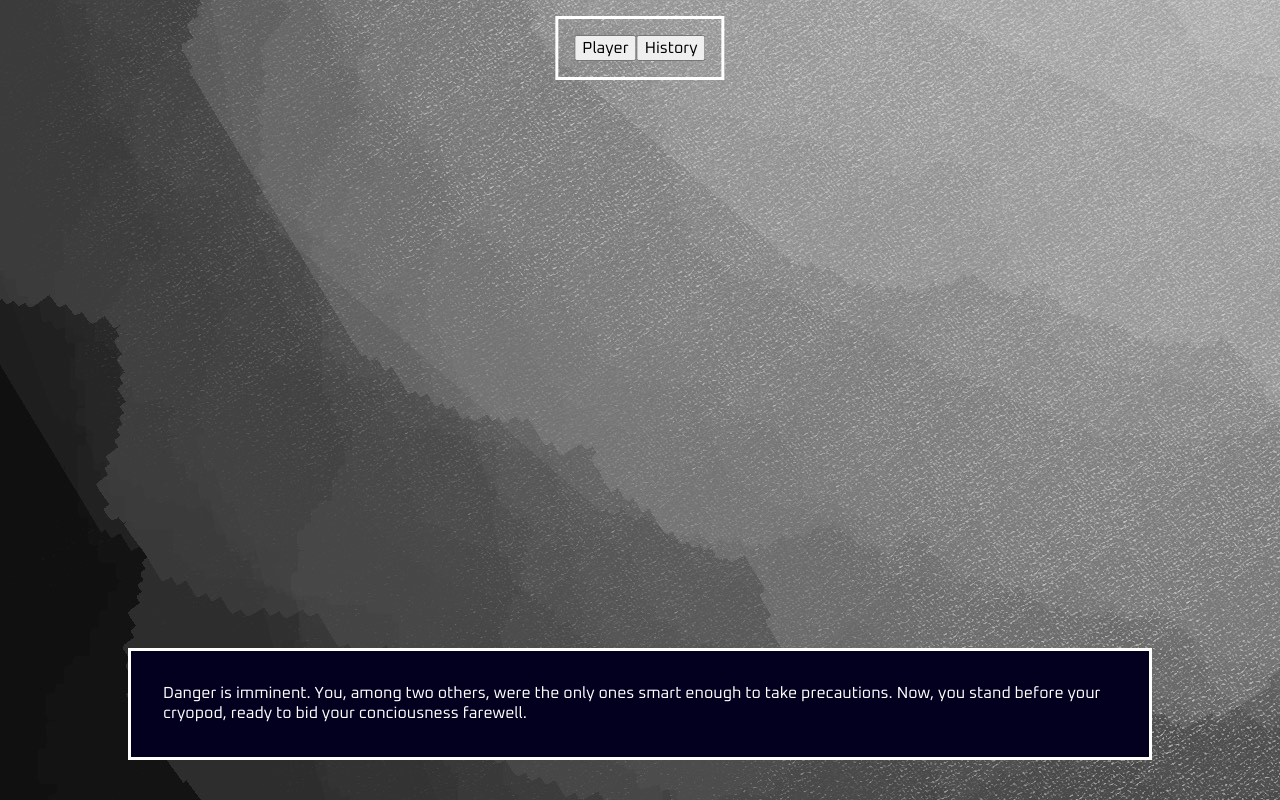
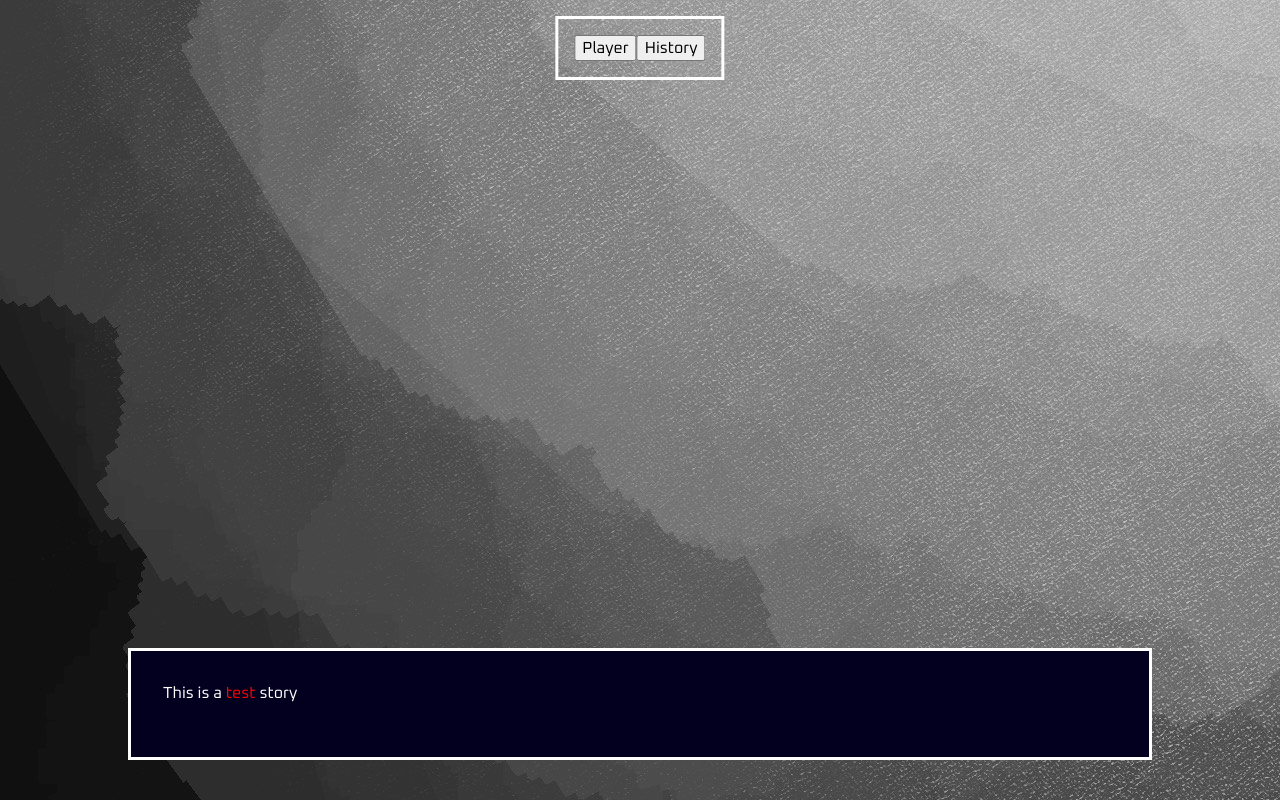
Before and after one commit to CartWebApp/project-adventure-batfish-studios, a plain HTML site: page index.html in a window 1280 px wide. Drawn offline with Linux system fonts and the light colour scheme; a web font is replaced by a local one.

Commit message:
Reworked rooms
- added room actions (like choice action, but happens automatically)
- choices are not repeatable by default
- made it simpler to add rooms and choices
- can add background directly to a room
- story, choices, and actions can be added with more control in placement; instead of a room just being [story][story][choice], you can do [story][choice][story] instead.

```diff
--- a/script.js
+++ b/script.js
@@ -10,7 +10,7 @@ let textCancelled = false;
 let game;
 let currentEnding = 'unset';
 let endings = {}; // holds the possible ending names and text
-let startingRoom = 'b-start';
+let startingRoom = 'Example Room'; // [ 'Example Room' ][ 'b-start' ]
 
 // Limits a number to be between a min and a max
 function clamp(num, min, max) {
@@ -165,6 +165,8 @@ class Game {
         player = new Player();
         currentRoom = startingRoom;
         isGameLoop = true;
+        choicesMade = [];
+        clearDialogueText();
         gameLoop();
     }
 
@@ -195,16 +197,23 @@ class textObject {
         this.waits = waits ?? false;
         this.waitDelay = waitDelay ?? 0
         this.options = options ?? {};
-        transferProperties(this.options, this)
+        transferProperties(this.options, this);
     }
 }
 
 class Choice extends textObject {
-    constructor(text, options={}, hidden=false, speed=4, variance=1, animation='default', skippable=true) {
+    constructor(text, options={}, repeatable=false, speed=4, variance=1, animation='default', skippable=true, room=undefined, id='') {
         super(text, options, speed, variance, animation, skippable, true, 0);
-        this.hidden = hidden;
+        this.hidden = false;
+        this.repeatable = repeatable;
+        this.room = room;
+        this.id = id;
         this.actions = [];
         this.requirements = [];
+        transferProperties(this.options, this);
+        if (!this.repeatable && this.room) {
+            this.addRequirement({mode: 'show', type: 'madeChoice', inverse: true, parameters: [this.id]})
+        }
     }
 
     addAction(options, type, parameters) {
@@ -228,16 +237,33 @@ class Choice extends textObject {
 }
 
 class Room {
-    constructor(name) {
+    constructor(name, bg) {
         this.name = name;
+        this.bg = bg;
         this.choices = [];
         this.storyParts = []; // gets displayed when entering a room
+        this.actions = [];
+        this.queuelist = []; // holds the order that everything in the room should happen
+        if (this.bg) { this.addAction({type: 'changeBG', parameters: [this.bg]}) }
     }
 
     // adds a choice to the room
     addChoice(choice) {
         this.choices.push(choice);
-        choice.id = this.getChoiceId(this.choices.length)
+        const lastInQueue = this.queuelist[this.queuelist.length - 1]
+        if (lastInQueue && lastInQueue.type === 'choicelist') {
+            lastInQueue.value.push(choice)
+        } else {
+            this.queuelist.push({type: 'choicelist', value: [choice]});
+        }
+    }
+
+    // creates a choice
+    createChoice(text, options, repeatable, speed, variance, animation, skippable) {
+        const id = this.getChoiceId(this.choices.length + 1);
+        const choice = new Choice(text, options, repeatable, speed, variance, animation, skippable, this, id);
+        this.addChoice(choice);
+        return choice;
     }
 
     // returns the id of a choice given the choice number
@@ -247,17 +273,41 @@ class Room {
 
     // adds a story line to the room
     addStory(text, options, speed=20, variance=5, animation='default', waits=true, waitDelay=0, skippable=true) {
-        this.storyParts.push(new textObject(text, options, speed, variance, animation, skippable, waits, waitDelay));
+        let storyObject = new textObject(text, options, speed, variance, animation, skippable, waits, waitDelay);
+        this.storyParts.push(storyObject);
+        this.queuelist.push({type: 'story', value: storyObject});
+
+    }
+
+    // adds an action for a room
+    addAction(options, type, parameters) {
+        type = options.type ?? type;
+        parameters = options.parameters ?? parameters ?? [];
+        const action = {type, parameters};
+        this.actions.push(action);
+
+        const lastInQueue = this.queuelist[this.queuelist.length - 1]
+        if (lastInQueue && lastInQueue.type === 'actionlist') {
+            lastInQueue.value.push(action)
+        } else {
+            this.queuelist.push({type: 'actionlist', value: [action]});
+        }
     }
 }
 
 class Ending extends Room {
-    constructor(name) {
-        super(name);
-        let choice = new Choice('restart');
+    constructor(name, bg) {
+        super(name, bg);
+        let choice = this.createChoice('Restart');
         choice.addAction({type: 'restart'})
-        this.addChoice(choice);
     }
+}
+
+// creates a room and adds it to rooms
+function createRoom(name, bg) {
+    const newRoom = new Room(name, bg);
+    rooms[newRoom.name] = newRoom;
+    return newRoom;
 }
 
 // parses text for identifiers, returning clean text and a dictionary of location + identifier values
@@ -428,6 +478,17 @@ async function showStory(story) {
     }
 }
 
+// returns the choices that are displayed
+function getShownChoices(choices) {
+    let shownChoices = []
+    for (const choice of choices) {
+        if (!choice.hidden && checkRequirements(choice, 'show').metRequirements) {
+            shownChoices.push(choice);
+        }
+    }
+    return shownChoices;
+}
+
 // diplays each choice to the dialogue box
 async function showChoices(choices) {
     const dialogueBox = document.getElementById('dialogue-box');
@@ -505,6 +566,19 @@ function attemptAction(action) {
     }
 }
 
+// tries to run a list of actions or an action
+function attemptActionsWithText(actions) {
+    if (Object.prototype.toString.call(actions) != '[object Array]') actions = [actions];
+    for (const action of actions) {
+        let actionResult = attemptAction(action);
+        if (actionResult && actionResult?.messages) {
+            for (const message of actionResult.messages) {
+                typeText(message, document.getElementById('action-output'));
+            }
+        }
+    }
+}
+
 // loops until a choice is selected that has all requirements met
 async function tryChoices(choiceContainer) {
     let selectedChoice;
@@ -525,24 +599,28 @@ async function tryChoices(choiceContainer) {
 // repeats every room
 async function gameLoop() {
     currentRoom = rooms[startingRoom];
+    const choiceContainer = document.getElementById('choices');
     while (isGameLoop) {
         let thisRoom = currentRoom;
-        clearDialogueText();
-        await showStory(currentRoom.storyParts);
-        while (isGameLoop && thisRoom === currentRoom) {
-            showChoices(currentRoom.choices);
-            const choiceContainer = document.getElementById('choices');
-            let selectedChoice = await tryChoices(choiceContainer);
-            choicesMade.push(selectedChoice);
-            clearDialogueText();
-            for (const action of selectedChoice.actions) {
-                let actionResult = attemptAction(action);
-                if (actionResult && actionResult?.messages) {
-                    for (const message of actionResult.messages) {
-                        typeText(message, document.getElementById('action-output'));
-                    }
+        for (const item of currentRoom.queuelist) {
+            if (item.type === 'story') {
+                clearText(document.getElementById('story'));
+                await showStory([item.value]);
+                clearText(document.getElementById('action-output'));
+            } else if (item.type === 'choicelist') {
+                while (isGameLoop && getShownChoices(item.value).length > 0 && thisRoom === currentRoom) {
+                    showChoices(item.value);
+                    let selectedChoice = await tryChoices(choiceContainer);
+                    choicesMade.push(selectedChoice);
+                    clearText(document.getElementById('action-output'))
+                    clearText(document.getElementById('choices'))
+                    attemptActionsWithText(selectedChoice.actions);
                 }
+            } else if (item.type === 'actionlist') {
+                attemptActionsWithText(item.value);
             }
+
+            if (thisRoom != currentRoom || !isGameLoop) { break }
         }
     }
 }
@@ -570,68 +648,71 @@ function generateAllRooms() {
 
 // generates the example rooms
 function generateExampleRooms() {
-    let room = new Room('Example Room');
 
     // add styles to text by doing [identifier: + any valid css color + ]
     // to reset that style, just do [identifier:]. to reset all styles, do [:]
     // EX: [c:red] = [c:#ff0000] = [c:rgb(255,0,0)]
     // EX: [fi:blur(1px)] gives the text the filter: blur(1px) style
     // current identifiers: [c: color][ff: fontFamily][fs: fontSize][rt: rotate][ts: textShadow][an: animation][fi: filter]
+
+    let room = createRoom('Example Room', 'neutralBG.jpeg');
     room.addStory(`This is a [an:text-blur 1s ease][c:red]test[c:] story`);
     room.addStory(`This is a [an:text-glow 1s ease infinite alternate][c:red]test[c:] [fi:blur(1px)]story[fi:] [c:#00ff00][ff:'Doto'][fs:24px]continued[:]!`, {speed: 100, variance: 33, animation: 'impact'});
     room.addStory(`[ts:2px 2px 2px white][c:#c5c5c5]Lorem [rt:90deg]ipsum dolor sit amet, consectetur adipiscing elit, sed do eiusmod tempor incididunt ut labore et [rt:180deg]dolore magna aliqua. Ut enim ad minim veniam, quis nostrud exercitation ullamco laboris nisi ut aliquip ex ea commodo consequat. Duis aute irure [rt:270deg]dolor in reprehenderit in voluptate velit esse cillum dolore eu fugiat nulla pariatur. Excepteur sint occaecat cupidatat non proident, sunt in culpa qui [rt:]officia deserunt mollit anim id est laborum.`, {speed: 10, variance: 3, animation: 'funky'});
+    let choice1 = room.createChoice('Pick up item');
+    choice1.addAction({type: 'getItems', parameters: [['Example Item']]});
     room.addStory(`Woah`, {speed: 500, variance: 100, animation: 'shaky'});
     room.addStory(`[c:rgb(0,255,255)]Cooleo![c:] This is a neat blur effect! I like it so much, I think I will put [c:yellow][fs:24px]more[:] text!`, {speed: 100, variance: 10, animation: 'blur'});
     room.addStory(`Or maybe try [c:rgb(136, 255, 0)]a[c:rgb(0, 255, 98)]l[c:rgb(136, 255, 0)]t[c:rgb(0, 255, 98)]e[c:rgb(136, 255, 0)]r[c:rgb(59, 107, 77)]n[c:rgb(136, 255, 0)]a[c:rgb(0, 255, 98)]t[c:rgb(136, 255, 0)]i[c:rgb(0, 255, 98)]n[c:rgb(136, 255, 0)]g[c:] text? This can do that too! Lets see how this looks like when it's long: Lorem ipsum dolor sit amet, consectetur adipiscing elit, sed do eiusmod tempor incididunt ut labore et dolore magna aliqua. Ut enim ad minim veniam, quis nostrud exercitation ullamco laboris nisi ut aliquip ex ea commodo consequat. Duis aute irure dolor in reprehenderit in voluptate velit esse cillum dolore eu fugiat nulla pariatur. Excepteur sint occaecat cupidatat non proident, sunt in culpa qui officia deserunt mollit anim id est laborum.`, {speed: 50, variance: 10, animation: 'fade-alternate'});
     room.addStory("Let's have some choices now!", {waits: false, waitDelay: 0});
-    let choice1 = new Choice('Open door');
-    choice1.addAction({type: 'changeRoom', parameters: ['Example Room 2']});
-    choice1.addAction({type: 'removeItem', parameters: ['Example Expendable Key']});
-    choice1.addRequirement({mode: 'use', type: 'hasItem', parameters: ['Example Reusable Key']});
-    choice1.addRequirement({mode: 'use', type: 'hasItem', parameters: ['Example Expendable Key']});
-    room.addChoice(choice1);
-    let choice2 = new Choice('Pick up key');
-    choice2.addAction({type: 'getItems', parameters: [['Example Reusable Key'], "yoyo, you got ye an [[c:yellow]Example Reusable Key[c:]] yo! Also, this is a [an:text-glow 1s ease infinite alternate][c:cyan]custom action message!"]});
-    choice2.addRequirement({mode: 'show', type: 'madeChoice', inverse: true, parameters: [room.getChoiceId(2)]});
-    room.addChoice(choice2);
-    let choice3 = new Choice('Pick up another key');
-    choice3.addAction({type: 'getItems', parameters: [['Example Expendable Key']]});
-    choice3.addRequirement({mode: 'show', type: 'madeChoice', parameters: [room.getChoiceId(2)]});
-    choice3.addRequirement({mode: 'show', type: 'hasItem', inverse: true, parameters: ['Example Expendable Key']});
-    room.addChoice(choice3);
-    rooms[room.name] = room;
+    let choice2 = room.createChoice('Open door', {repeatable: true});
+    choice2.addAction({type: 'changeRoom', parameters: ['Example Room 2']});
+    choice2.addAction({type: 'removeItem', parameters: ['Example Expendable Key']});
+    choice2.addRequirement({mode: 'use', type: 'hasItem', parameters: ['Example Reusable Key']});
+    choice2.addRequirement({mode: 'use', type: 'hasItem', parameters: ['Example Expendable Key']});
+    let choice3 = room.createChoice('Pick up key');
+    choice3.addAction({type: 'getItems', parameters: [['Example Reusable Key'], "yoyo, you got ye an [[c:yellow]Example Reusable Key[c:]] yo! Also, this is a [an:text-glow 1s ease infinite alternate][c:cyan]custom action message!"]});
+    choice3.addRequirement({mode: 'show', type: 'madeChoice', inverse: true, parameters: [room.getChoiceId(3)]});
+    let choice4 = room.createChoice('Pick up another key', {repeatable: true});
+    choice4.addAction({type: 'getItems', parameters: [['Example Expendable Key']]});
+    choice4.addRequirement({mode: 'show', type: 'madeChoice', parameters: [room.getChoiceId(3)]});
+    choice4.addRequirement({mode: 'show', type: 'hasItem', inverse: true, parameters: ['Example Expendable Key']});
 
-    room = new Room('Example Room 2');
-    room.addStory('You made it into room 2! [fs:32px][an:text-impact 1000ms ease-in][fw:bold][c:yellow]YAY!', {waitDelay: 0, waits: false})
-    choice1 = new Choice('[c:green]Go back');
+    room = createRoom('Example Room 2', 'saviorBG.jpeg');
+    room.addStory('You made it into room 2! [fs:32px][an:text-impact 1000ms ease-in][fw:bold][c:yellow]YAY!');
+    room.addStory('This room will auto advance to the next room without any choices!');
+    room.addStory('In 3...', {waitDelay: 1000, waits: false});
+    room.addStory('2...', {waitDelay: 1000, waits: false});
+    room.addStory('1...', {waitDelay: 1000, waits: false});
+    room.addAction({type: 'changeRoom', parameters: ['Example Room 3']});
+    room.addAction({type: 'changeBG', parameters: ['escapeBG.jpeg']});
+
+    room = createRoom('Example Room 3');
+    room.addStory('Yay! You are now in room 3!', {waitDelay: 500, waits: false});
+    choice1 = room.createChoice('[c:green]Restart', {repeatable: true});
     choice1.addAction({type: 'changeRoom', parameters: ['Example Room']});
-    room.addChoice(choice1);
-    rooms[room.name] = room;
 }
 
 function generateStartingRooms() {
-    let room = new Room('b-start'); // beginning-1
+    let room = createRoom('b-start'); // beginning-1
     room.addStory(`Danger is imminent. You, among two others, were the only ones smart enough to take precautions. Now, you stand before your cryopod, ready to bid your conciousness farewell.`);
     room.addStory(`Step into the pod?`, {waits: false});
-    let choice1 = new Choice("Enter.");
+    let choice1 = room.createChoice("Enter.");
     choice1.addAction({type: 'changeRoom', parameters: ['b-3-hallways']});
-    choice1.addAction({type: 'changeBG', parameters: ['escapeBG.jpeg']});
-    room.addChoice(choice1);
-    let choice2 = new Choice("Chicken out.");
+    let choice2 = room.createChoice("Chicken out.");
     choice2.addAction({type: 'ending', parameters: ['stayed behind']});
-    room.addChoice(choice2);
-    rooms[room.name] = room;
 
-    room = new Room('b-3-hallways'); // beginning-2
+    room = createRoom('b-3-hallways'); // beginning-2
+    room.addAction({type: 'changeBG', parameters: ['neutralBG.jpeg']});
     room.addStory(`And so you let yourself fade away, no longer within the world...`, {waits: false, waitDelay: 3000, speed: 70, animation: 'blur'});
-    room.addStory(`...until [fs:98px][ff:Rubik Glitch][an:text-glow 1s ease infinite alternate][c: red]now.`, {speed: 100, waits: false, waitDelay: 3500});
+    room.addStory(`...until [fw:bold][an:text-glow 1s ease infinite alternate][c: red]now.`, {speed: 100, waits: false, waitDelay: 2000});
+    room.addAction({type: 'changeBG', parameters: ['escapeBG.jpeg']});
     room.addStory(`Your hearing is the first of your senses to return. Alarms blare in your ears, followed by the whoosh of air and a soft click.`);
     room.addStory(`Next comes your sight. Once the steam clears, the cryopod door creaks open to the now run-down lab. Red lights are flashing through the room, presumably the whole building as well.`);
     room.addStory(`Stepping out of the pod, it appears that yours was the only one to be well-maintained. The other two pods are rusty and broken, with the glass shattered and labels long faded.`);
     room.addStory(`In fact, you can barely make out your own name on the scratchy, old label.`);
     room.addStory(`[c:#0330fc]"Gali."`, {waits: false, waitDelay: 3500, speed: 50});
 
-    rooms[room.name] = room;
 }
 
 function generateEndings() {
--- a/style.css
+++ b/style.css
@@ -14,6 +14,7 @@ body, html {
     width: 100%;
     height: 100%;
     overflow: hidden;
+    background-color: black;
 }
 
 ul {
@@ -56,7 +57,6 @@ button {
 
 #background-image {
     position: absolute;
-    z-index: -1;
     object-fit: cover;
     width: 100%;
     height: 100%;
```
